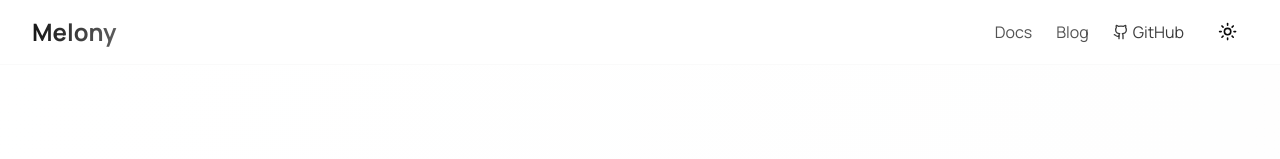
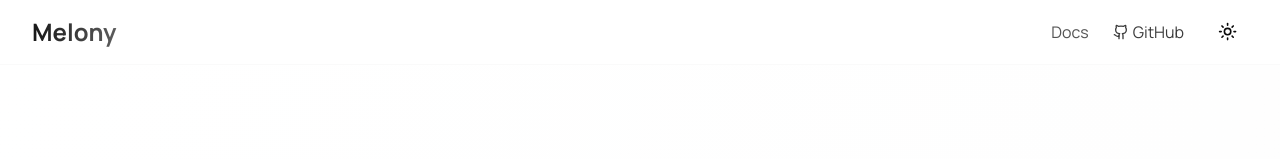
Before and after one commit to ddaras/melony.dev, a Next.js app: page / in a window 1280 px wide. Shown: the top 159 px of the page. Built offline with nearby package versions, Linux system fonts and the light colour scheme.

Commit message:
remove blog

```diff
--- a/app/page.tsx
+++ b/app/page.tsx
@@ -49,12 +49,6 @@ export default function Page() {
                 className="text-foreground/70 hover:text-foreground transition-colors"
               >
                 Docs
-              </Link>
-              <Link
-                href="/blog"
-                className="text-foreground/70 hover:text-foreground transition-colors"
-              >
-                Blog
               </Link>
               <a
                 href="https://github.com/ddaras/melony"
@@ -411,12 +405,6 @@ export default function Home() {
             >
               Documentation
             </Link>
-            <Link
-              href="/blog"
-              className="hover:text-foreground transition-colors"
-            >
-              Blog
-            </Link>
           </div>
           <span>MIT License © 2025</span>
         </div>
```
